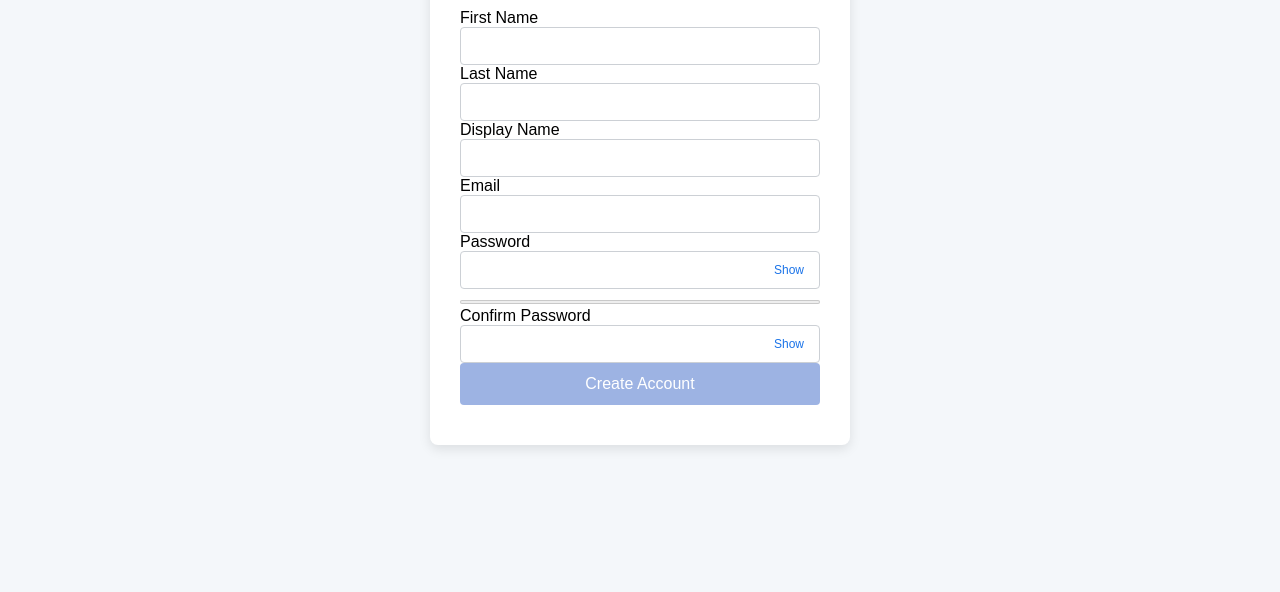
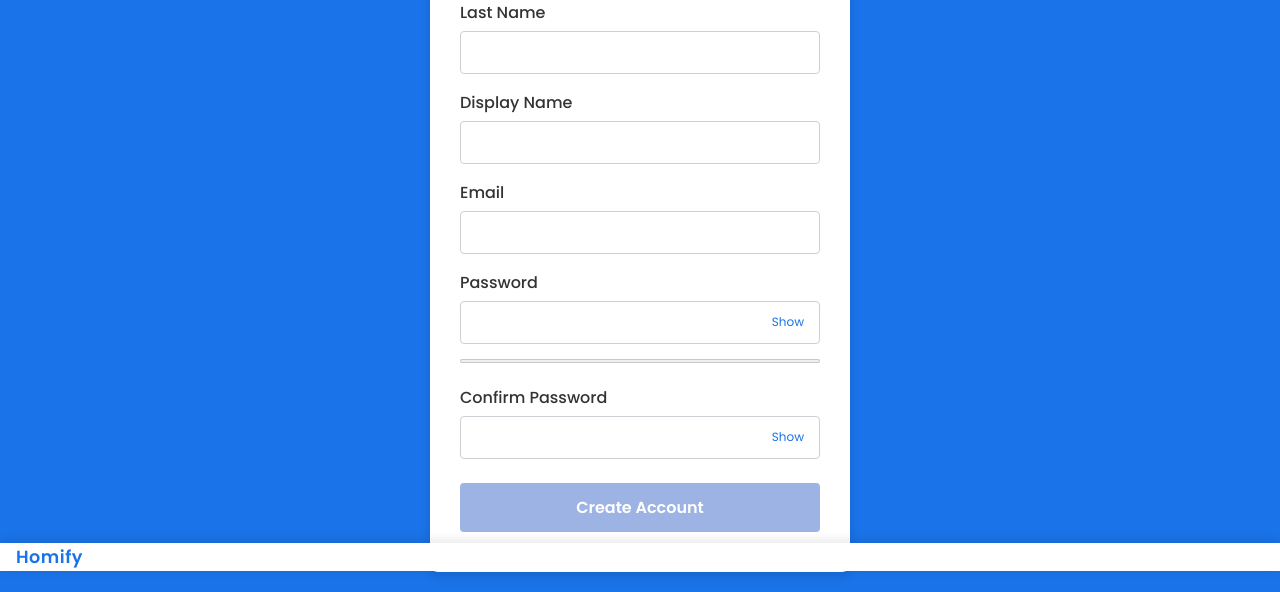
Before and after one commit to jds93/Homify, a plain HTML site: page signup.html in a window 1280 px wide. Shown: the part 229-821 px from the top of the page. Before the commit the page ends 800 px from the top, so only its background shows below. Drawn offline with Linux system fonts and the light colour scheme.

Commit message:
changed everything because davids stupid

```diff
--- a/signup.html
+++ b/signup.html
@@ -5,8 +5,12 @@
     <meta name="viewport" content="width=device-width, initial-scale=1.0">
     <title>Sign Up - Homify</title>
     <link rel="stylesheet" href="styles.css">
+    <!-- Google Fonts -->
+    <link rel="preconnect" href="https://fonts.googleapis.com">
+    <link rel="preconnect" href="https://fonts.gstatic.com" crossorigin>
+    <link href="https://fonts.googleapis.com/css2?family=Poppins:wght@400;500;600;700&display=swap" rel="stylesheet">
 </head>
-<body>
+<body class="signup-page">
     <div class="container">
         <form id="signup-form" novalidate>
             <h2>Sign Up</h2>
@@ -60,6 +64,10 @@
         </form>
     </div>
 
+    <div class="bottom_bar">
+        <a href="index.html" class="bottom_bar_text">Homify</a>
+    </div>
+
     <script src="signup.js"></script>
 </body>
 </html>
--- a/styles.css
+++ b/styles.css
@@ -4,12 +4,12 @@
 
 body {
     margin: 0;
-    font-family: 'Poppins', Arial, sans-serif;
+    font-family: 'Inter', Arial, sans-serif;
     background: #f4f7fa;
     display: flex;
     align-items: center;
     justify-content: center;
-    height: 100vh;
+    min-height: 100vh;
 }
 
 /* Landing page styles */
@@ -46,6 +46,25 @@ body {
     background: #1669c1;
 }
 
+/* Logo styles */
+.footer {
+    position: fixed;
+    bottom: 20px;
+    left: 0;
+    right: 0;
+    display: flex;
+    justify-content: center;
+}
+
+/* Signup page specific styles */
+.signup-page {
+    background: #1a73e8;
+}
+
+.signup-page * {
+    font-family: 'Poppins', Arial, sans-serif;
+}
+
 .container {
     background: #ffffff;
     padding: 40px 30px;
@@ -53,11 +72,24 @@ body {
     box-shadow: 0 4px 12px rgba(0, 0, 0, 0.1);
     width: 100%;
     max-width: 420px;
+    margin: 20px;
 }
 
 h2 {
     text-align: center;
     margin-bottom: 24px;
+    font-weight: 600;
+}
+
+.form-control {
+    margin-bottom: 16px;
+}
+
+.form-control label {
+    display: block;
+    margin-bottom: 6px;
+    font-weight: 500;
+    color: #333;
 }
 
 .form-control input {
@@ -78,6 +110,7 @@ h2 {
     color: #e53935;
     display: none;
     margin-top: 6px;
+    font-size: 12px;
 }
 
 .form-control.error input {
@@ -102,6 +135,8 @@ button[type="submit"] {
     border-radius: 4px;
     cursor: pointer;
     transition: background 0.2s;
+    font-weight: 600;
+    margin-top: 8px;
 }
 
 button[type="submit"]:disabled {
@@ -182,10 +217,41 @@ meter::-webkit-meter-bar {
     color: #34a853;
     margin-top: 16px;
     text-align: center;
+    font-weight: 500;
+}
+
+/* Bottom bar styles */
+.bottom_bar {
+    position: fixed;
+    left: 0;
+    bottom: 0;
+    width: 100%;
+    height: 28px;
+    background-color: white;
+    display: flex;
+    align-items: center;
+    box-shadow: 0 -2px 12px rgba(0, 0, 0, 0.1);
+    z-index: 10;
+}
+
+.bottom_bar_text {
+    font-family: 'Poppins', sans-serif;
+    font-size: 1.1rem;
+    font-weight: 600;
+    color: #1a73e8;
+    margin-left: 16px;
+    letter-spacing: 0.5px;
+    text-decoration: none;
+    transition: color 0.2s ease;
+}
+
+.bottom_bar_text:hover {
+    color: #1a73e8;
 }
 
 @media (max-width: 480px) {
     .container {
         padding: 30px 20px;
+        margin: 16px;
     }
 }
```
Also changed, not shown: index.html (+9 -1 lines), 1 other file.
